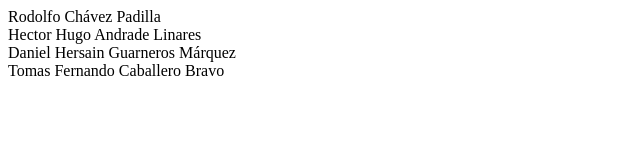
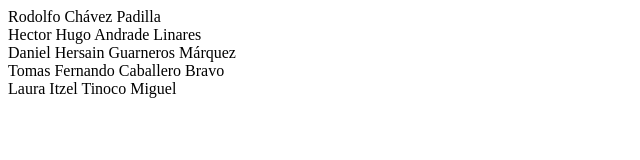
Before and after one commit to rcp240/basic-page, a plain HTML site: page index.html in a window 1280 px wide. Shown: the whole page, without its empty margins (0-640 px from the left). Drawn offline with Linux system fonts and the light colour scheme.

Commit message:
Se agrego el nombre de Laura Itzel Tinoco Miguel

```diff
--- a/index.html
+++ b/index.html
@@ -8,5 +8,6 @@
         <div>Hector Hugo Andrade Linares</div>
         <div>Daniel Hersain Guarneros Márquez</div>
         <div>Tomas Fernando Caballero Bravo</div>
+        <div>Laura Itzel Tinoco Miguel</div>
     </body>
 </html>
```
